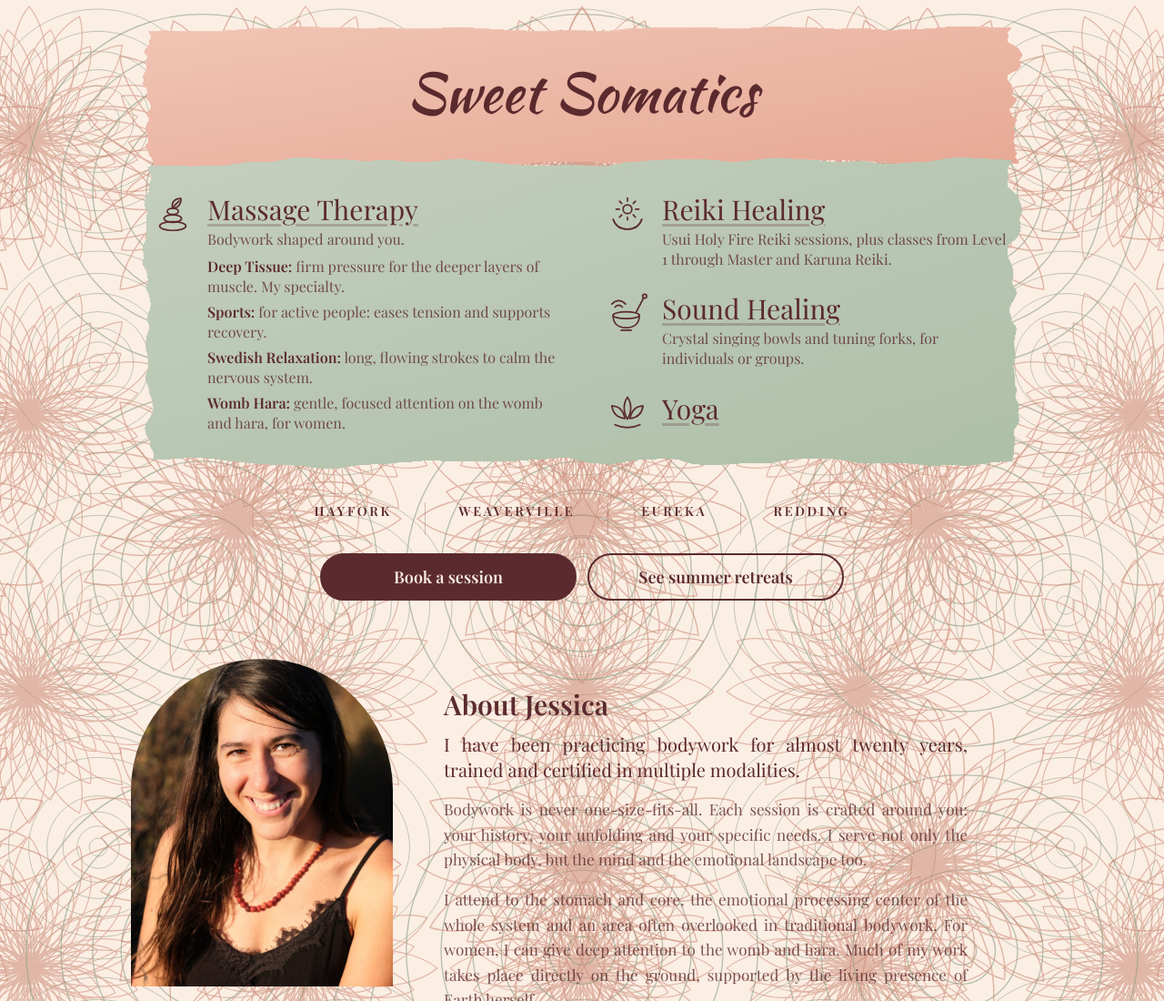
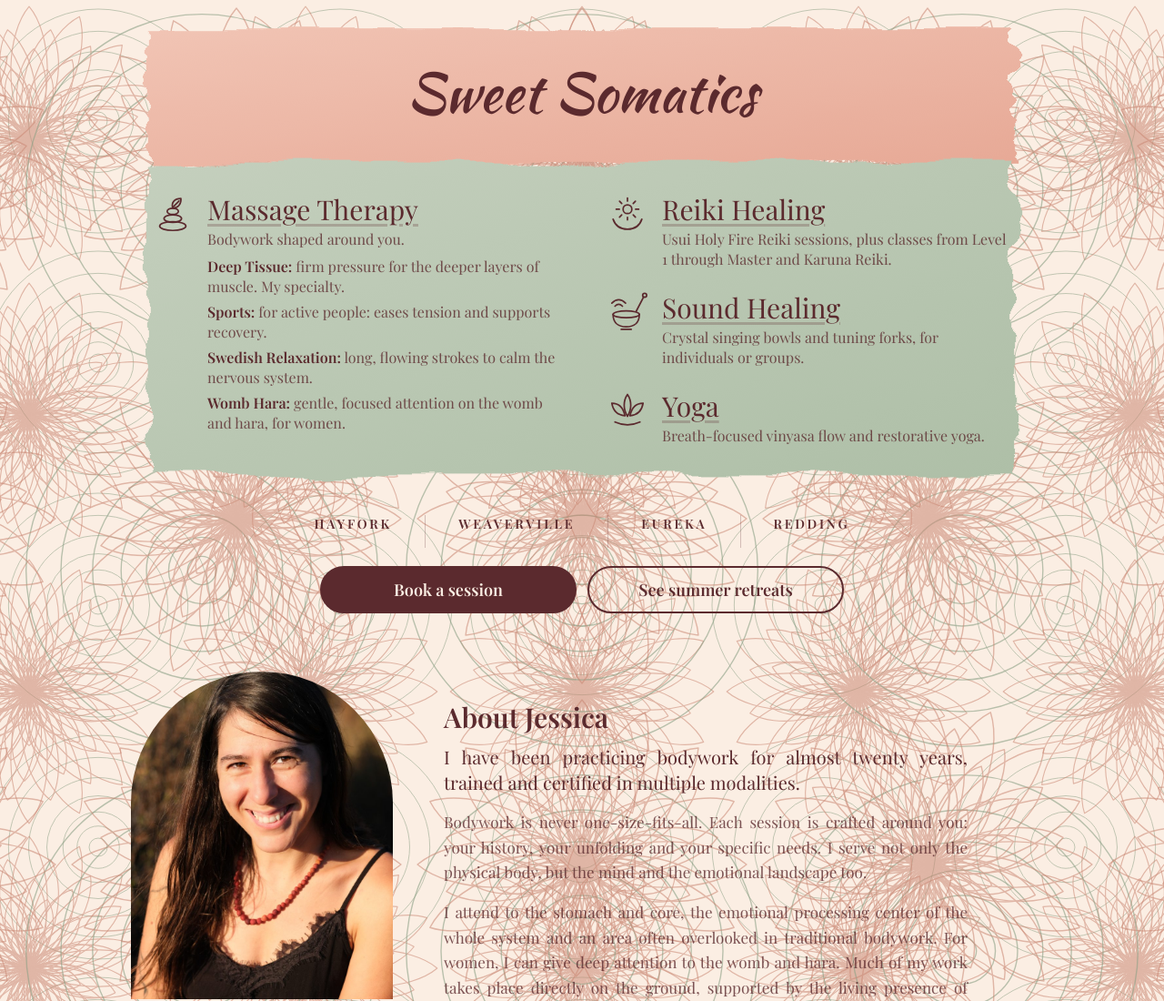
Before and after one commit to sweetsomatics/sweetsomatics.github.io, a plain HTML site: page index.html in a window 1280 px wide. Shown: the top 1100 px of the page at 91% size. Drawn offline with nearby package versions, Linux system fonts and the light colour scheme.

Commit message:
Add Yoga service description and fix HTML structure

```diff
--- a/index.html
+++ b/index.html
@@ -138,7 +138,7 @@
                 <li class="lg:row-span-3 flex items-start gap-4"><svg class="w-11 h-11 shrink-0" aria-hidden="true" focusable="false"><use href="#ic-massage"/></svg><span><a href="#book" data-service="massage" aria-label="Massage Therapy: open the booking calendar" class="relative -my-2 py-2 underline decoration-ink/25 underline-offset-4 hover:decoration-ink">Massage Therapy</a><span class="mt-1 block max-w-[19rem] lg:max-w-sm text-base leading-snug text-ink/80">Bodywork shaped around you.</span><ul class="mt-2 max-w-[19rem] lg:max-w-sm space-y-1.5 text-base leading-snug text-ink/80" aria-label="Massage styles"><li><span class="font-semibold text-ink">Deep Tissue:</span> firm pressure for the deeper layers of muscle. My specialty.</li><li><span class="font-semibold text-ink">Sports:</span> for active people: eases tension and supports recovery.</li><li><span class="font-semibold text-ink">Swedish Relaxation:</span> long, flowing strokes to calm the nervous system.</li><li><span class="font-semibold text-ink">Womb Hara:</span> gentle, focused attention on the womb and hara, for women.</li></ul></span></li>
                 <li class="flex items-start gap-4"><svg class="w-11 h-11 shrink-0" aria-hidden="true" focusable="false"><use href="#ic-reiki"/></svg><span><a href="#book" data-service="reiki" aria-label="Reiki Healing: open the booking calendar" class="relative -my-2 py-2 underline decoration-ink/25 underline-offset-4 hover:decoration-ink">Reiki Healing</a><span class="mt-1 block max-w-[19rem] lg:max-w-sm text-base leading-snug text-ink/80">Usui Holy Fire Reiki sessions, plus classes from Level 1 through Master and Karuna Reiki.</span></span></li>
                 <li class="flex items-start gap-4"><svg class="w-11 h-11 shrink-0" aria-hidden="true" focusable="false"><use href="#ic-sound"/></svg><span><a href="#book" data-service="sound" aria-label="Sound Healing: open the booking calendar" class="relative -my-2 py-2 underline decoration-ink/25 underline-offset-4 hover:decoration-ink">Sound Healing</a><span class="mt-1 block max-w-[19rem] lg:max-w-sm text-base leading-snug text-ink/80">Crystal singing bowls and tuning forks, for individuals or groups.</span></span></li>
-                <li class="flex items-start gap-4"><svg class="w-11 h-11 shrink-0" aria-hidden="true" focusable="false"><use href="#ic-yoga"/></svg><span><a href="#book" data-service="yoga" aria-label="Yoga: open the booking calendar" class="relative -my-2 py-2 underline decoration-ink/25 underline-offset-4 hover:decoration-ink">Yoga</a></span></li>
+                <li class="flex items-start gap-4"><svg class="w-11 h-11 shrink-0" aria-hidden="true" focusable="false"><use href="#ic-yoga"/></svg><span><a href="#book" data-service="yoga" aria-label="Yoga: open the booking calendar" class="relative -my-2 py-2 underline decoration-ink/25 underline-offset-4 hover:decoration-ink">Yoga</a><span class="mt-1 block max-w-[19rem] lg:max-w-sm text-base leading-snug text-ink/80">Breath-focused vinyasa flow and restorative yoga.</span></span></li>
             </ul>
         </div>
 
```
